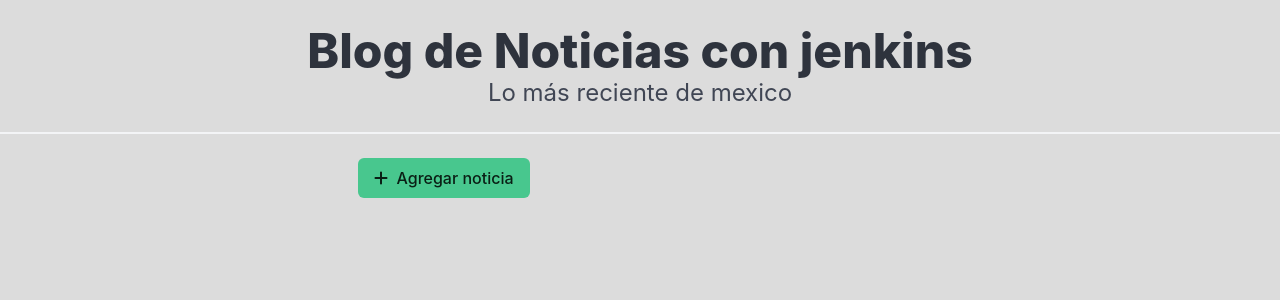
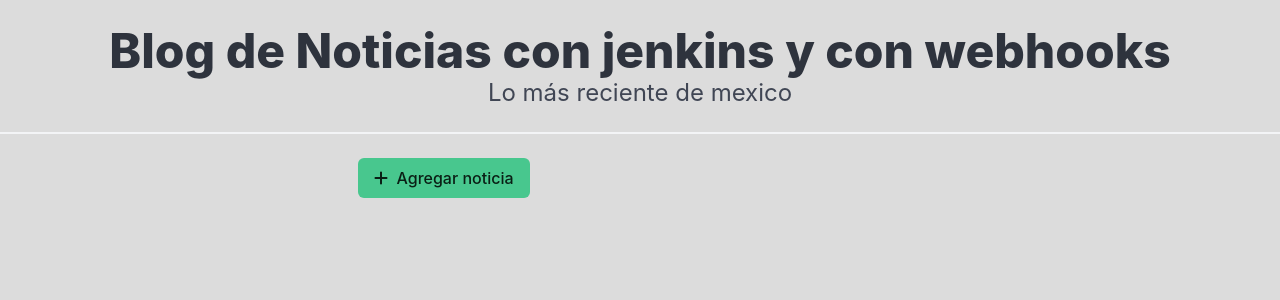
Before and after one commit to Margyio/EX_U1_15590779, a Flask app: page / in a window 1280 px wide. Shown: the top 300 px of the page. Run offline with Flask 3, Linux system fonts and the light colour scheme; data that the repository does not hold is empty; some libraries are stand-ins or nearby versions.

Commit message:
se modifico header

```diff
--- a/templates/base.html
+++ b/templates/base.html
@@ -10,7 +10,7 @@
   <body >
     <header>
         <br>
-        <h1 class="title has-text-centered is-1">Blog de Noticias con jenkins </h1>
+        <h1 class="title has-text-centered is-1">Blog de Noticias con jenkins y con webhooks </h1>
 
         <h2 class="subtitle has-text-centered is-4">Lo más reciente de mexico</h2>
         <hr>
```
